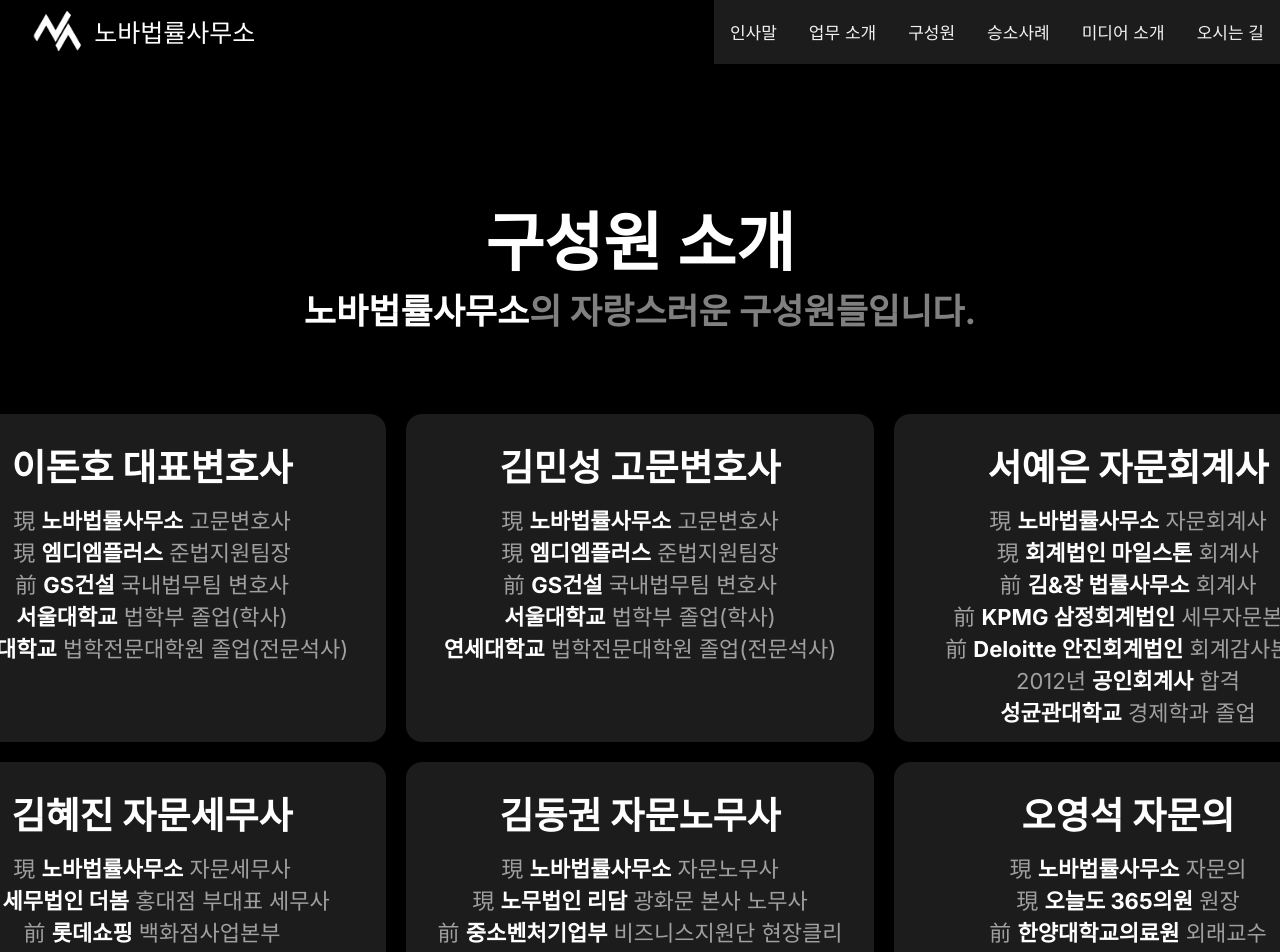
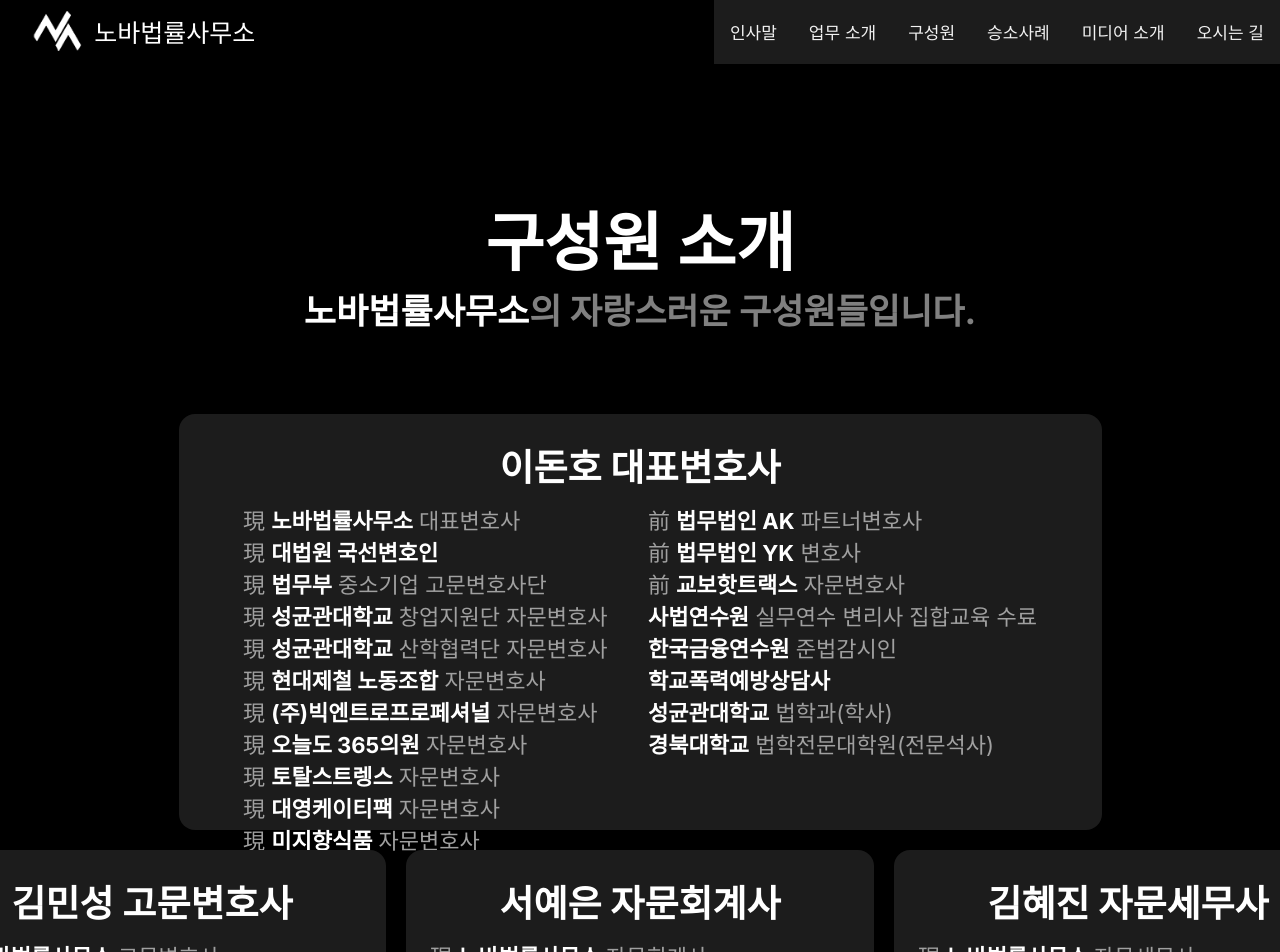
Before and after one commit to MisterKinn/novalaw, a Next.js app: page /members in a window 1280 px wide. Shown: the top 952 px of the page. Built offline with nearby package versions, Linux system fonts and the light colour scheme.

Commit message:
Edited Members

```diff
--- a/src/app/members/page.tsx
+++ b/src/app/members/page.tsx
@@ -14,36 +14,117 @@
                 <span className="white">노바법률사무소</span>의 자랑스러운
                 구성원들입니다.
             </h2>
+
             <div className="container" data-aos="fade-up">
                 <div className="spec">
-                    <div className="card-container member-card-container">
+                    <div className="card-container donho-card-container">
                         <div>
                             <div className="row-center">
                                 <span className="card-title">
                                     이돈호 대표변호사
                                 </span>
                             </div>
-                            <div className="member-card-text">
-                                現 <span className="white">노바법률사무소</span>{" "}
-                                고문변호사
-                                <br />現{" "}
-                                <span className="white">엠디엠플러스</span>{" "}
-                                준법지원팀장
-                                <br />前 <span className="white">
-                                    GS건설
-                                </span>{" "}
-                                국내법무팀 변호사
-                                <br />
-                                <span className="white">서울대학교</span> 법학부
-                                졸업(학사)
-                                <br />
-                                <span className="white">연세대학교</span>{" "}
-                                법학전문대학원 졸업(전문석사)
+                            <div className="donho-card-text">
+                                <div className="current-career">
+                                    現{" "}
+                                    <span className="white">
+                                        노바법률사무소
+                                    </span>{" "}
+                                    대표변호사
+                                    <br />現{" "}
+                                    <span className="white">
+                                        대법원 국선변호인
+                                    </span>
+                                    <br />現{" "}
+                                    <span className="white">법무부</span>{" "}
+                                    중소기업 고문변호사단
+                                    <br />現{" "}
+                                    <span className="white">
+                                        성균관대학교
+                                    </span>{" "}
+                                    창업지원단 자문변호사
+                                    <br />現{" "}
+                                    <span className="white">
+                                        성균관대학교
+                                    </span>{" "}
+                                    산학협력단 자문변호사
+                                    <br />現{" "}
+                                    <span className="white">
+                                        현대제철 노동조합
+                                    </span>{" "}
+                                    자문변호사
+                                    <br />現{" "}
+                                    <span className="white">
+                                        (주)빅엔트로프로페셔널
+                                    </span>{" "}
+                                    자문변호사
+                                    <br />現{" "}
+                                    <span className="white">
+                                        오늘도 365의원
+                                    </span>{" "}
+                                    자문변호사
+                                    <br />現{" "}
+                                    <span className="white">
+                                        토탈스트렝스
+                                    </span>{" "}
+                                    자문변호사
+                                    <br />現{" "}
+                                    <span className="white">
+                                        대영케이티팩
+                                    </span>{" "}
+                                    자문변호사
+                                    <br />現{" "}
+                                    <span className="white">
+                                        미지향식품
+                                    </span>{" "}
+                                    자문변호사
+                                </div>
+                                <div className="previous-career">
+                                    前{" "}
+                                    <span className="white">법무법인 AK</span>{" "}
+                                    파트너변호사
+                                    <br />前{" "}
+                                    <span className="white">
+                                        법무법인 YK
+                                    </span>{" "}
+                                    변호사
+                                    <br />前{" "}
+                                    <span className="white">
+                                        교보핫트랙스
+                                    </span>{" "}
+                                    자문변호사
+                                    <br />
+                                    <span className="white">
+                                        사법연수원
+                                    </span>{" "}
+                                    실무연수 변리사 집합교육 수료
+                                    <br />
+                                    <span className="white">
+                                        한국금융연수원
+                                    </span>{" "}
+                                    준법감시인
+                                    <br />
+                                    <span className="white">
+                                        학교폭력예방상담사
+                                    </span>
+                                    <br />
+                                    <span className="white">
+                                        성균관대학교
+                                    </span>{" "}
+                                    법학과(학사)
+                                    <br />
+                                    <span className="white">
+                                        경북대학교
+                                    </span>{" "}
+                                    법학전문대학원(전문석사)
+                                </div>
                             </div>
                         </div>
                     </div>
                 </div>
+            </div>
 
+            <div className="container" data-aos="fade-up">
                 <div className="spec">
                     <div className="card-container member-card-container">
                         <div>
@@ -116,9 +197,7 @@
                         </div>
                     </div>
                 </div>
-            </div>
 
-            <div className="container" data-aos="fade-up">
                 <div className="spec">
                     <div className="card-container member-card-container">
                         <div>
@@ -157,7 +236,9 @@
                         </div>
                     </div>
                 </div>
+            </div>
 
+            <div className="container" data-aos="fade-up">
                 <div className="container" data-aos="fade-up">
                     <div className="spec">
                         <div className="card-container member-card-container">
--- a/src/components/home/NavBar.tsx
+++ b/src/components/home/NavBar.tsx
@@ -4,12 +4,7 @@
     return (
         <div>
             <nav id="nav-bar">
-                <a
-                    href="https://novalaw.kr"
-                    target="_blank"
-                    title="노바법률사무소"
-                    id="logo"
-                >
+                <a href="https://novalaw.kr" title="노바법률사무소" id="logo">
                     <img
                         src="img/novalaw-icon.png"
                         className="logo-img"
--- a/src/styles/novalaw.css
+++ b/src/styles/novalaw.css
@@ -209,8 +209,13 @@
 }
 
 .member-card-container {
-    height: 8em;
+    height: 8.5em;
     width: 12em;
+}
+
+.donho-card-container {
+    height: 10.5em;
+    width: 25em;
 }
 
 .white {
@@ -247,7 +252,17 @@
 
 .member-card-text {
     margin-top: 0.5em;
-    text-align: center;
+    text-align: left;
+    font-size: 22px;
+    color: #a0a0a0;
+}
+
+.donho-card-text {
+    display: flex;
+    flex-direction: row;
+    justify-content: space-evenly;
+    margin-top: 0.5em;
+    text-align: left;
     font-size: 22px;
     color: #a0a0a0;
 }
```
